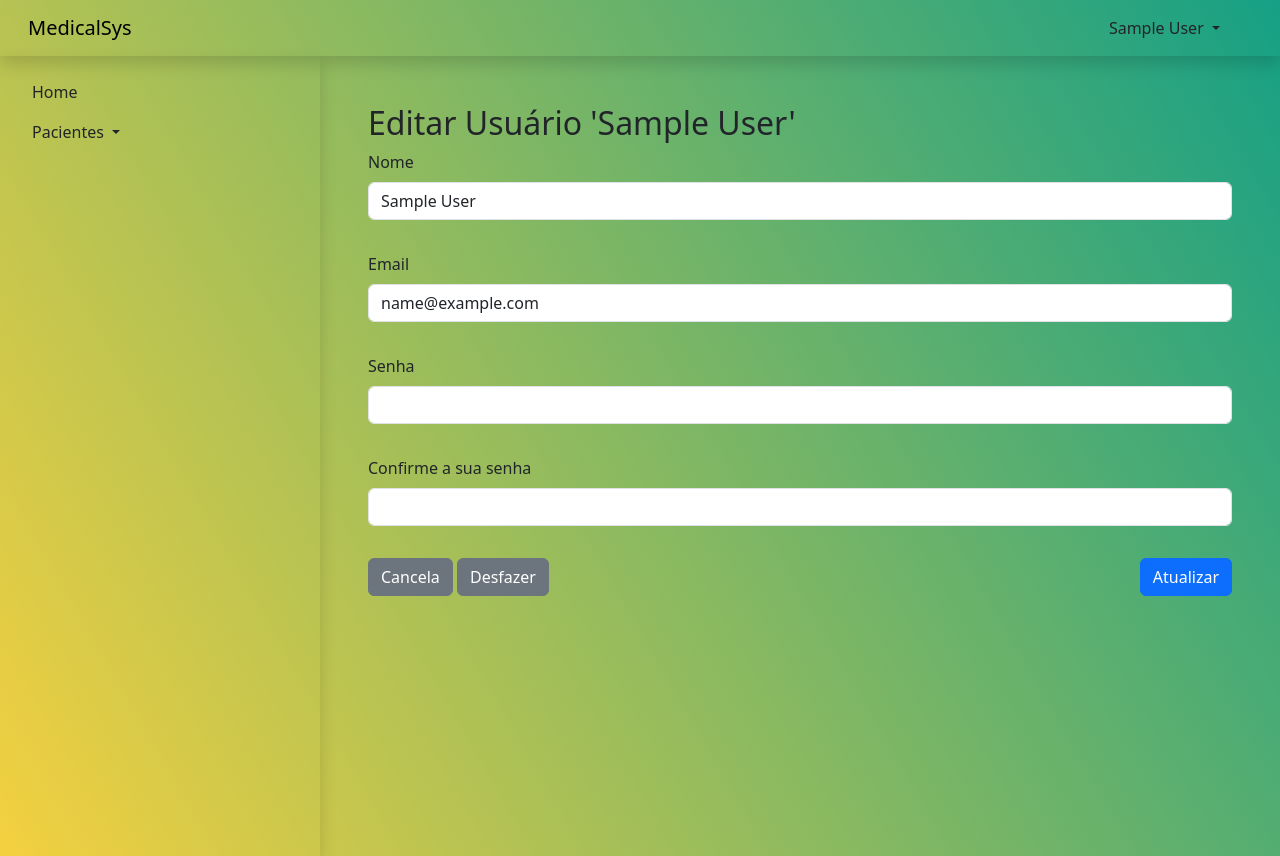
After one commit to victor-azevedo/desafio-medicalsys, a Django app: page /users/edit in a window 1280 px wide. The commit adds this page. Run offline with Django 4.2, Linux system fonts and the light colour scheme; the visitor is signed in with stand-in values (Sample User, id 1).

Commit message:
feat: add user edit

```diff
--- a/medicalsys/templates/base_dashboard.html
+++ b/medicalsys/templates/base_dashboard.html
@@ -14,7 +14,7 @@
           {{ user.name|capfirst}}
         </div>
         <ul class="dropdown-menu">
-          <li><a class="dropdown-item" href="#">Editar Perfil</a></li>
+          <li><a class="dropdown-item" href="{% url 'edit_user' %}">Editar Perfil</a></li>
           <li><a class="dropdown-item" href="{% url 'logout' %}">Sair</a></li>
         </ul>
       </div>
--- /dev/null
+++ b/medicalsys/templates/users/edit.html
@@ -0,0 +1,45 @@
+{% extends 'base_dashboard.html' %}
+{% block dashboard_content %}
+
+<h2>Editar Usuário '{{user.name}}'</h2>
+<form class="row g-3" action="{% url 'edit_user' %}" method="POST">
+  {% csrf_token %}
+
+  <div class="mb-3">
+    <label for="{{ form.name.id_for_label }}" class="form-label"
+      >{{ form.name.label }}</label
+    >
+    {{ form.name }}
+  </div>
+
+  <div class="mb-3">
+    <label for="{{ form.email.id_for_label }}" class="form-label"
+      >{{ form.email.label }}</label
+    >
+    {{ form.email }}
+  </div>
+
+  <div class="mb-3">
+    <label for="{{ form.password.id_for_label }}" class="form-label"
+      >{{ form.password.label }}</label
+    >
+    {{ form.password }}
+  </div>
+
+  <div class="mb-3">
+    <label for="{{ form.password_confirm.id_for_label }}" class="form-label"
+      >{{ form.password_confirm.label }}</label
+    >
+    {{ form.password_confirm }}
+  </div>
+
+  <div class="col-12 d-flex justify-content-between">
+    <div class="flex-grow-0">
+      <a href="{% url 'home' %}" class="btn btn-secondary">Cancela</a>
+      <a href="{% url 'edit_user' %}" class="btn btn-secondary">Desfazer</a>
+    </div>
+    <button type="submit" class="btn btn-primary">Atualizar</button>
+  </div>
+</form>
+
+{% endblock dashboard_content %}
--- a/medicalsys/users/urls.py
+++ b/medicalsys/users/urls.py
@@ -1,9 +1,10 @@
 from django.urls import path
-from users.views import home, login, logout, register
+from users.views import edit_user, home, login, logout, register
 
 urlpatterns = [
     path('users/login', login, name='login'),
     path('users/register', register, name='register'),
     path('users/logout', logout, name='logout'),
+    path('users/edit', edit_user, name='edit_user'),
     path('', home, name='home'),
 ]
--- a/medicalsys/users/views.py
+++ b/medicalsys/users/views.py
@@ -42,7 +42,8 @@ def login(request):
                 return redirect('home')
             else:
                 messages.error(request, 'Usuário e/ou senha inválidos!')
-                return redirect('login')
+                context = {'form': form}
+                return render(request, 'users/login.html', context)
 
     else:
         form = LoginUserForms()
@@ -56,17 +57,21 @@ def register(request):
         form = RegisterUserForms(request.POST)
 
         if form.is_valid():
-            if form["password"].value() != form["password_confirm"].value():
-                messages.error(request, 'Senhas devem ser iguais!')
-                return redirect('register')
-
             name = form['name'].value()
             email = form['email'].value()
             password = form['password'].value()
+            password_confirm = form['password_confirm'].value()
+
+            password_redirect = checkPasswordFormOrRedirect(
+                request, password, password_confirm)
+            if password_redirect:
+                return password_redirect
 
             if User.objects.filter(email=email).exists():
-                messages.error(request, 'Usuário já existente!')
-                return redirect('register')
+                messages.error(
+                    request, f'Email {email} já em uso por outro usuário!')
+                context = {'form': form}
+                return render(request, 'users/register.html', context)
 
             user = User.objects.create_user(
                 name=name,
@@ -92,3 +97,49 @@ def logout(request):
 @login_required
 def home(request):
     return render(request, 'dashboard.html')
+
+
+@login_required
+def edit_user(request):
+    user = request.user
+    if request.method == 'POST':
+        form = RegisterUserForms(request.POST)
+
+        if form.is_valid():
+            name = form['name'].value()
+            email = form['email'].value()
+            password = form['password'].value()
+            password_confirm = form['password_confirm'].value()
+
+            password_redirect = checkPasswordFormOrRedirect(
+                request, password, password_confirm)
+            if password_redirect:
+                return password_redirect
+
+            if User.objects.filter(email=email).exclude(id=user.id).exists():
+                messages.error(
+                    request, f'Email {email} já em uso por outro usuário!')
+                context = {'form': form}
+                return render(request, 'users/edit.html', context)
+
+            user.name = name
+            user.email = email
+            user.set_password(password)
+            user.save()
+            auth.login(request, user)
+
+            form = RegisterUserForms()
+            messages.success(request, 'Usuário atualizado com sucesso!')
+            return redirect('home')
+
+    else:
+        form = RegisterUserForms(
+            initial={'name': user.name, 'email': user.email})
+        context = {'form': form}
+        return render(request, 'users/edit.html', context)
+
+
+def checkPasswordFormOrRedirect(request, password, password_confirm):
+    if password != password_confirm:
+        messages.error(request, 'Senhas devem ser iguais!')
+        return redirect('register')
```
